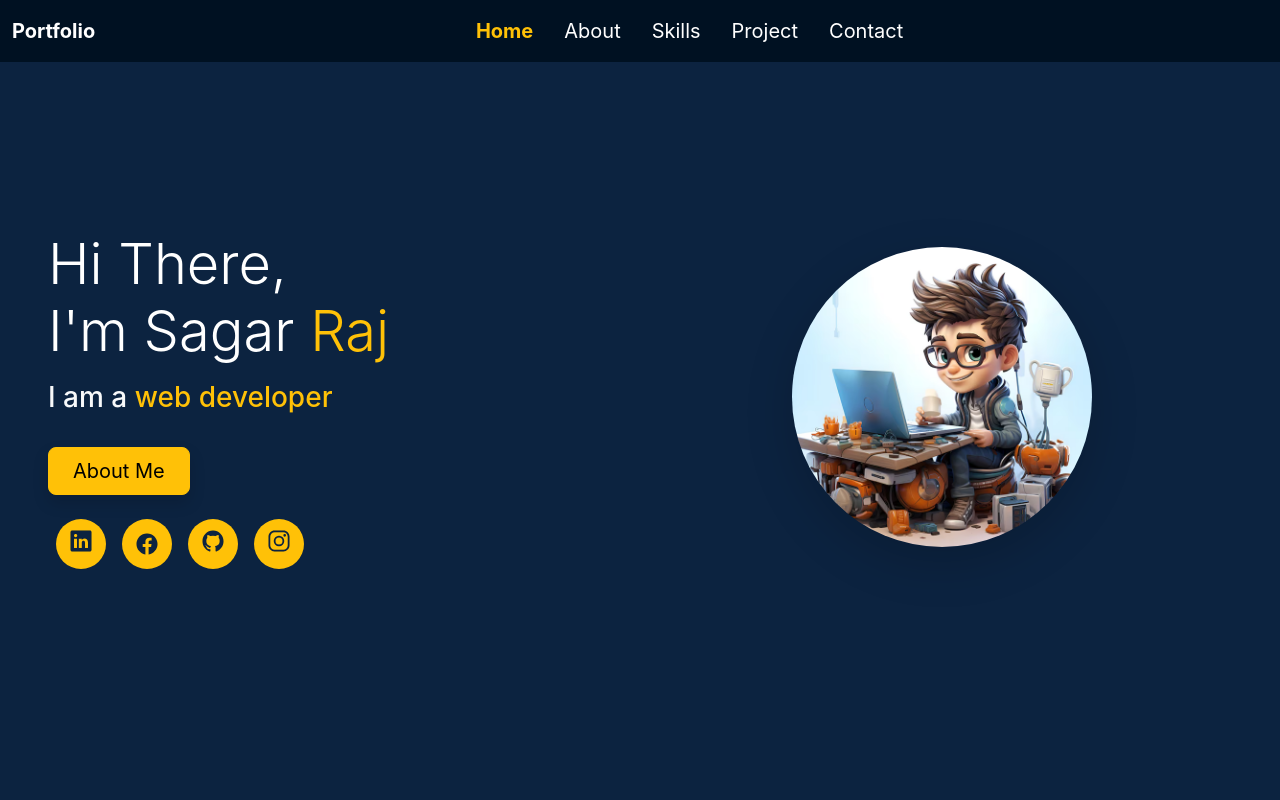
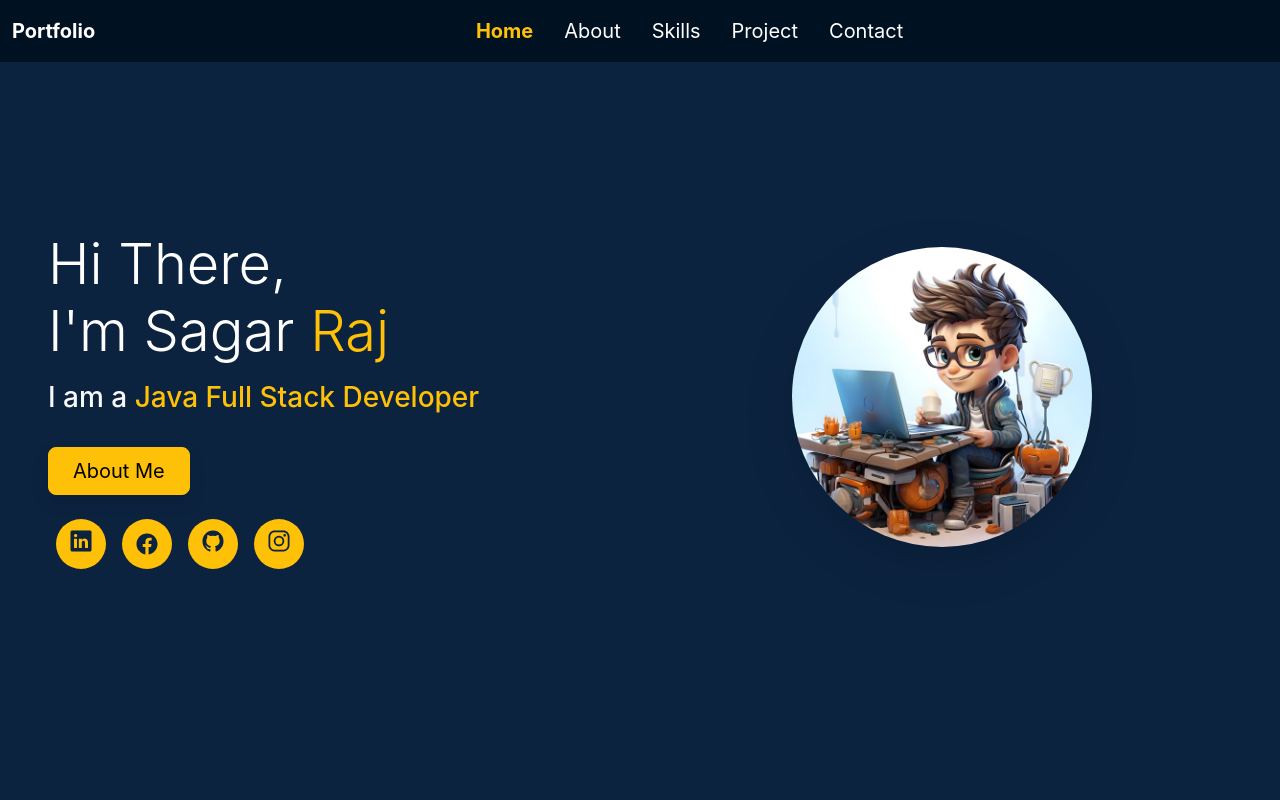
Before and after one commit to Sagarraj2001/Portfolio, a React (Create React App) app: page / in a window 1280 px wide. Shown: the top 800 px of the page. Built offline with nearby package versions, Linux system fonts and the light colour scheme.

Commit message:
Update Home.js

```diff
--- a/src/Pages/Home/Home.js
+++ b/src/Pages/Home/Home.js
@@ -45,7 +45,7 @@ const Home = () => {
               Hi There,<br /> I'm Sagar <span className="text-warning">Raj</span>
             </h1>
             <p className="h3 font-weight-bold text-light mt-3">
-              I am a <span className="text-warning">web developer</span>
+              I am a <span className="text-warning">Java Full Stack Developer</span>
             </p>
             <a
               href="#about"
```
